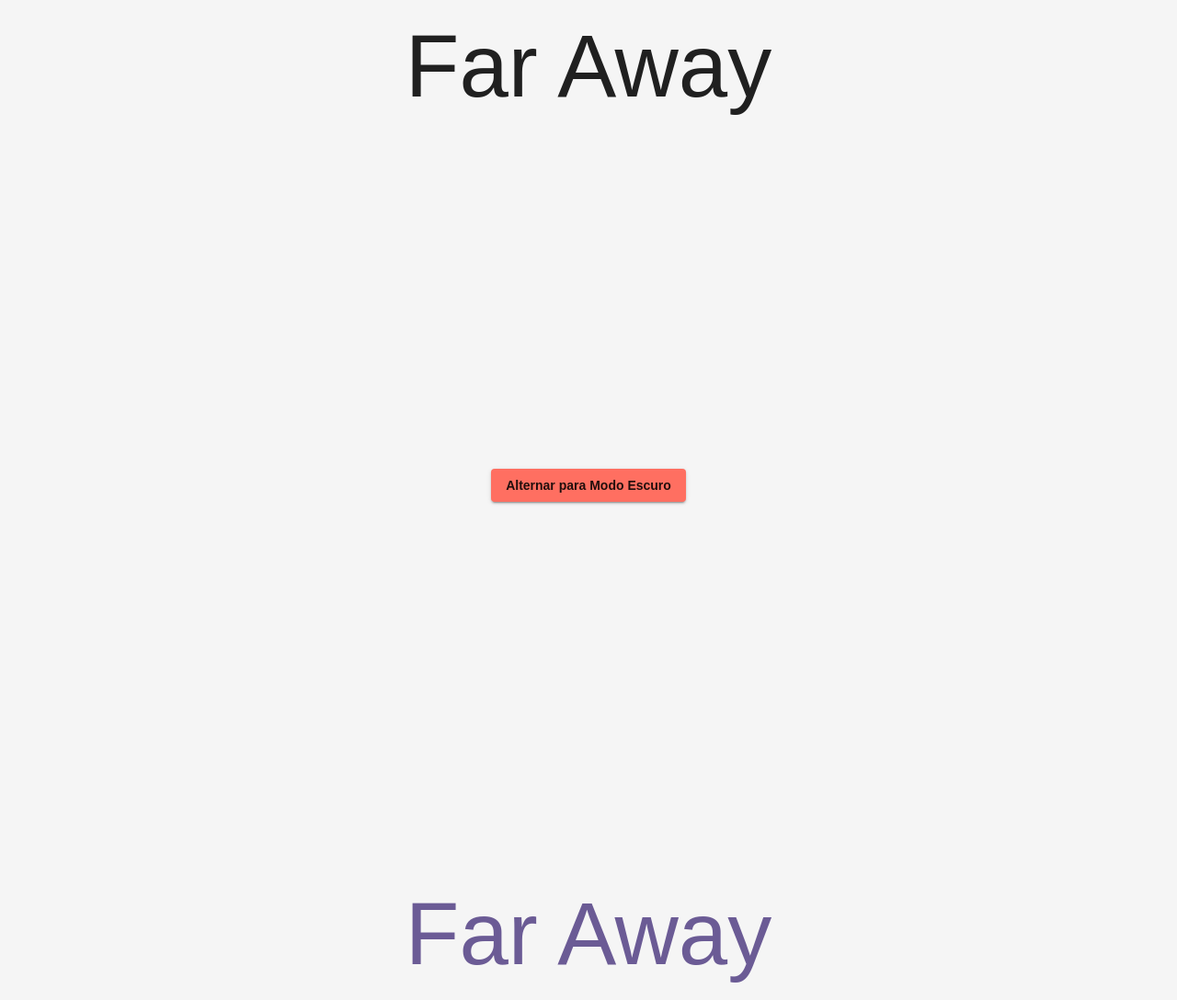
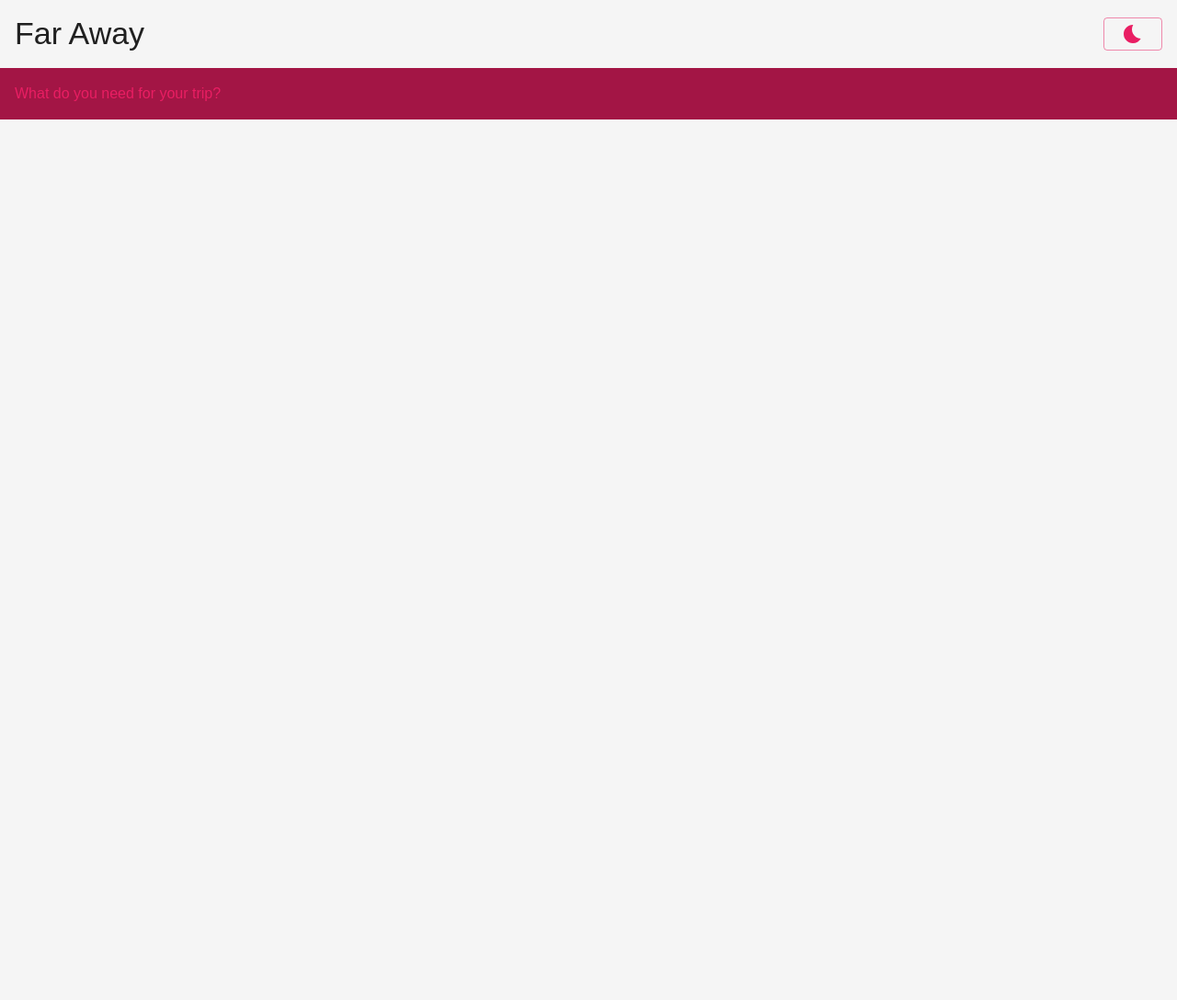
Before and after one commit to viquitorms/React, a React (Vite) app in the folder far-away/: page / in a window 1280 px wide. Shown: the whole page at 92% size. After the commit the page ends 800 px from the top, so only its background shows below. Built offline with nearby package versions, Linux system fonts and the light colour scheme.

Commit message:
Adicionando

```diff
--- a/far-away/package.json
+++ b/far-away/package.json
@@ -12,7 +12,8 @@
   "dependencies": {
     "@emotion/react": "^11.14.0",
     "@emotion/styled": "^11.14.0",
-    "@mui/material": "^6.4.4",
+    "@mui/icons-material": "^6.4.5",
+    "@mui/material": "^6.4.5",
     "react": "^19.0.0",
     "react-dom": "^19.0.0"
   },
--- a/far-away/src/assets/css/Header.css
+++ b/far-away/src/assets/css/Header.css
@@ -1,6 +1,6 @@
 .header {
     display: flex;
-    flex-direction: column;
+    justify-content: space-between;
     align-items: center;
     padding: 1rem;
 }
--- a/far-away/src/components/Header.tsx
+++ b/far-away/src/components/Header.tsx
@@ -11,11 +11,11 @@ function Header(props: IHeader) {
     return (
         <header className="header">
             <Box color='secondary'>
-                <Typography variant="h1" color='main'>
+                <Typography variant="h4" color='main'>
                     Far Away
                 </Typography>
-                <ThemeSlider isDarkMode={props.isDarkMode} toggleTheme={props.toggleTheme} />
             </Box>
+            <ThemeSlider isDarkMode={props.isDarkMode} toggleTheme={props.toggleTheme} />
         </header>
     );
 }
--- a/far-away/src/components/SubHeader.tsx
+++ b/far-away/src/components/SubHeader.tsx
@@ -3,14 +3,12 @@ import { Box, Typography } from "@mui/material";
 
 function SubHeader() {
     return (
-        <header className="header">
-            <Box color='secondary'>
-                <Typography variant="h1" color='secondary'>
-                    Far Away
-                </Typography>
-            </Box>
-        </header>
-     );
+        <Box className="header" sx={{ backgroundColor: 'primary.dark' }}>
+            <Typography variant="54 " color='primary'>
+                What do you need for your trip?
+            </Typography>
+        </Box>
+    );
 }
 
 export default SubHeader;
--- a/far-away/src/theme/DarkTheme.tsx
+++ b/far-away/src/theme/DarkTheme.tsx
@@ -3,7 +3,7 @@ import { createTheme } from "@mui/material/styles";
 const DarkTheme = createTheme({
   palette: {
     mode: "dark",
-    primary: { main: "#ff4081" },
+    primary: { main: "#e91e63", light: "#fce4ec" },
     secondary: { main: "#4a90e2" },
     background: { default: "#121212", paper: "#1e1e1e" },
   },
--- a/far-away/src/theme/LightTheme.tsx
+++ b/far-away/src/theme/LightTheme.tsx
@@ -3,7 +3,7 @@ import { createTheme } from "@mui/material/styles";
 const LightTheme = createTheme({
   palette: {
     mode: "light",
-    primary: { main: "#ff6f61" },
+    primary: { main: "#e91e63" },
     secondary: { main: "#6b5b95" },
     background: { default: "#f5f5f5", paper: "#ffffff" },
   },
--- a/far-away/src/theme/ThemeSlider.tsx
+++ b/far-away/src/theme/ThemeSlider.tsx
@@ -1,4 +1,6 @@
-import { Box, Button } from "@mui/material";
+import { Button } from "@mui/material";
+import BedtimeIcon from '@mui/icons-material/Bedtime';
+import WbSunnyIcon from '@mui/icons-material/WbSunny';
 
 interface IThemeSlider {
     isDarkMode: boolean;
@@ -7,16 +9,8 @@ interface IThemeSlider {
 
 export default function ThemeSlider({ isDarkMode, toggleTheme }: IThemeSlider) {
     return (
-        <Box
-            display="flex"
-            justifyContent="center"
-            alignItems="center"
-            height="100vh"
-            bgcolor="background.default"
-        >
-            <Button variant="contained" color="primary" onClick={toggleTheme}>
-                Alternar para {isDarkMode ? "Modo Claro" : "Modo Escuro"}
-            </Button>
-        </Box>
+        <Button variant="outlined" color="primary" onClick={toggleTheme}>
+            {isDarkMode ? <WbSunnyIcon /> : <BedtimeIcon />}
+        </Button>
     );
 }
```
Also changed, not shown: far-away/src/App.tsx (line endings or trailing spaces), 1 other file (tests, documents, lock files or other folders).
